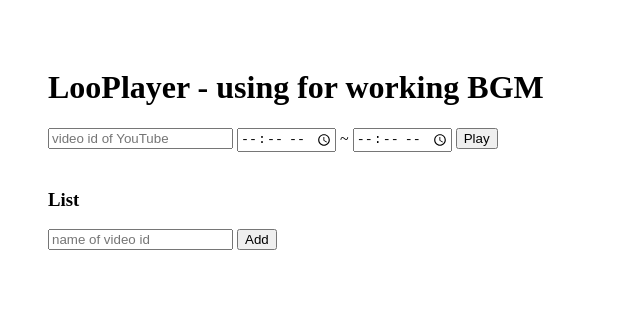
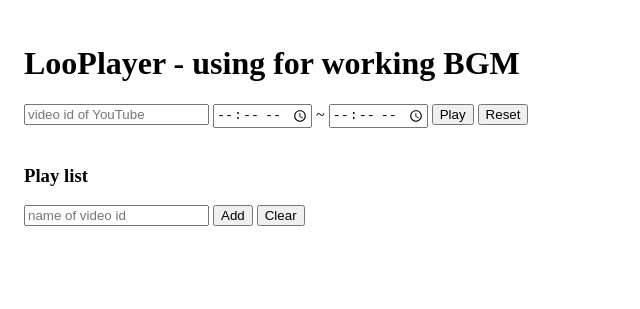
Before and after one commit to KajizukaTaichi/looplayer, a plain HTML site: page index.html in a window 1280 px wide. Shown: the whole page, without its empty margins (0-640 px from the left). Drawn offline with Linux system fonts and the light colour scheme.

Commit message:
Update index.html

```diff
--- a/index.html
+++ b/index.html
@@ -9,22 +9,21 @@
 
         <input type="text" id="videoId" name="id" placeholder="video id of YouTube">
         <input type="time" id="startTime" name="start"> ~ <input type="time" id="endTime"  name="end">
-        <button onclick="play()">Play</button><br>
+        <button onclick="play()">Play</button><button onclick="location.reload()">Reset</button><br>
 
         <div id="player"></div><br>
 
-        <h3>List</h3>
+        <h3>Play list</h3>
         <input type="text" id="key" name="key" placeholder="name of video id">
-        <button onclick="addList()">Add</button><br>
+        <button onclick="addList()">Add</button><button onclick="if (confirm('Is it okay to clear play list?')) {localStorage.clear();showList()}">Clear</button><br>
 
         <div id="list"></div>
 
         <script>
             const queryString = window.location.search;
             const urlParams = new URLSearchParams(queryString);
-            console.log(urlParams);
+            const id = urlParams.get('id');
 
-            const id = urlParams.get('id');
             if (id !== null) {
                 document.getElementById("videoId").value = id;
             }
@@ -45,10 +44,11 @@
             firstScriptTag.parentNode.insertBefore(tag, firstScriptTag);
 
             var timer;
-            console.log(startTime, endTime);
+            var player;
+
+            console.log(urlParams);
 
             function play() {
-                var player;
                 let videoId = document.getElementById("videoId").value;
 
                 // 時間の値を取得
@@ -60,13 +60,13 @@
                 const [endMinutes, endSeconds] = endTimeStr.split(':').map(Number);
 
                 // 時間をミリ秒に変換
-                const startTime = (startMinutes * 60 + startSeconds);
-                const endTime = (endMinutes * 60 + endSeconds);
+                let startTime = (startMinutes * 60 + startSeconds);
+                let endTime = (endMinutes * 60 + endSeconds);
 
                 console.log(videoId);
                 console.log(startTime, endTime);
 
-                player = new YT.Player('player', {
+                var player = new YT.Player('player', {
                     height: '390',
                     width: '640',
                     videoId: videoId, // 再生する動画のID
@@ -76,22 +76,20 @@
                     }
                 });
 
-                // 4. プレーヤーの準備ができたらイベントを設定できる
+                // プレーヤーの準備ができたらイベントを設定できる
                 function onPlayerReady(event) {
+                    if (isNaN(startTime)) {
+                        startTime = 0;
+                    } if (isNaN(endTime) || endTime > player.getDuration()) {
+                        endTime = player.getDuration() - 1;
+                    }
+                    console.log(startTime, endTime);
+
                     player.seekTo(startTime);
                     player.playVideo(); // 自動再生
                 }
 
-                // 5. プレーヤーの状態が変わったら呼ばれる
-                function onPlayerStateChange(event) {
-                    if (event.data == YT.PlayerState.PLAYING) {
-                        console.log("playing")
-                    } else if(event.data == YT.PlayerState.PAUSED) {
-                        console.log("stoping")
-                    }
-                }
-
-                // 5. プレーヤーの状態が変わったら呼ばれる
+                // プレーヤーの状態が変わったら呼ばれる
                 function onPlayerStateChange(event) {
                     if (event.data == YT.PlayerState.PLAYING) {
                         // 再生中のタイマーをセット
@@ -119,7 +117,7 @@
 
                 for (let i = 0; i < localStorage.length; i++) {
                     let item = document.createElement("li");
-                    item.textContent = `${i+1}. ${Object.keys(localStorage)[i]}: ${localStorage.getItem(Object.keys(localStorage)[i])}`;
+                    item.textContent = `${Object.keys(localStorage)[i]}`;
                     item.addEventListener("click", function() {
                         let value = localStorage.getItem(Object.keys(localStorage)[i]).split(",");
                         document.getElementById("videoId").value = value[0];
@@ -152,7 +150,10 @@
 
         <style>
             body {
-                padding: 5vh;
+                padding: 2vh;
+            }
+            button {
+                margin-right: 0.5vh;
             }
             br {
                 margin-bottom: 3vh;
```
